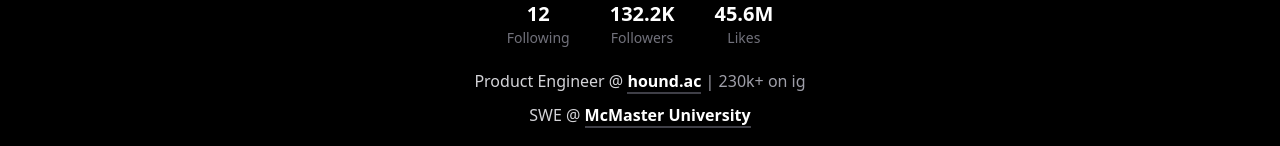
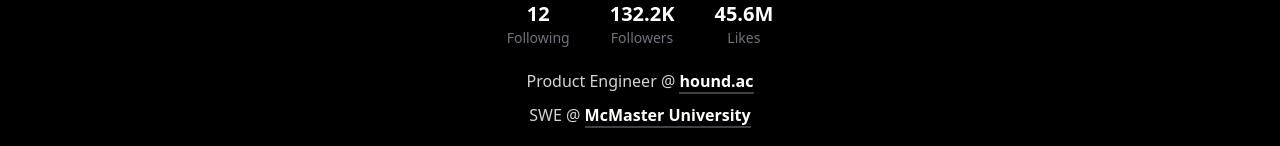
Before and after one commit to alanxue1/personal, a Next.js app: page / in a window 1280 px wide. Shown: the part 256-402 px from the top of the page. Built offline with nearby package versions, Linux system fonts and the light colour scheme.

Commit message:
style: change bio

```diff
--- a/src/app/page.tsx
+++ b/src/app/page.tsx
@@ -73,7 +73,7 @@
                   <span className="absolute inset-0 w-1/3 animate-shimmer bg-white opacity-0 group-hover:opacity-100 transition-opacity" />
                 </span>
               </a>
-              <span className="text-zinc-400"> | 230k+ on ig</span>
+
             </p>
             <p className="text-base text-zinc-300 leading-relaxed">
               SWE @{" "}
```
